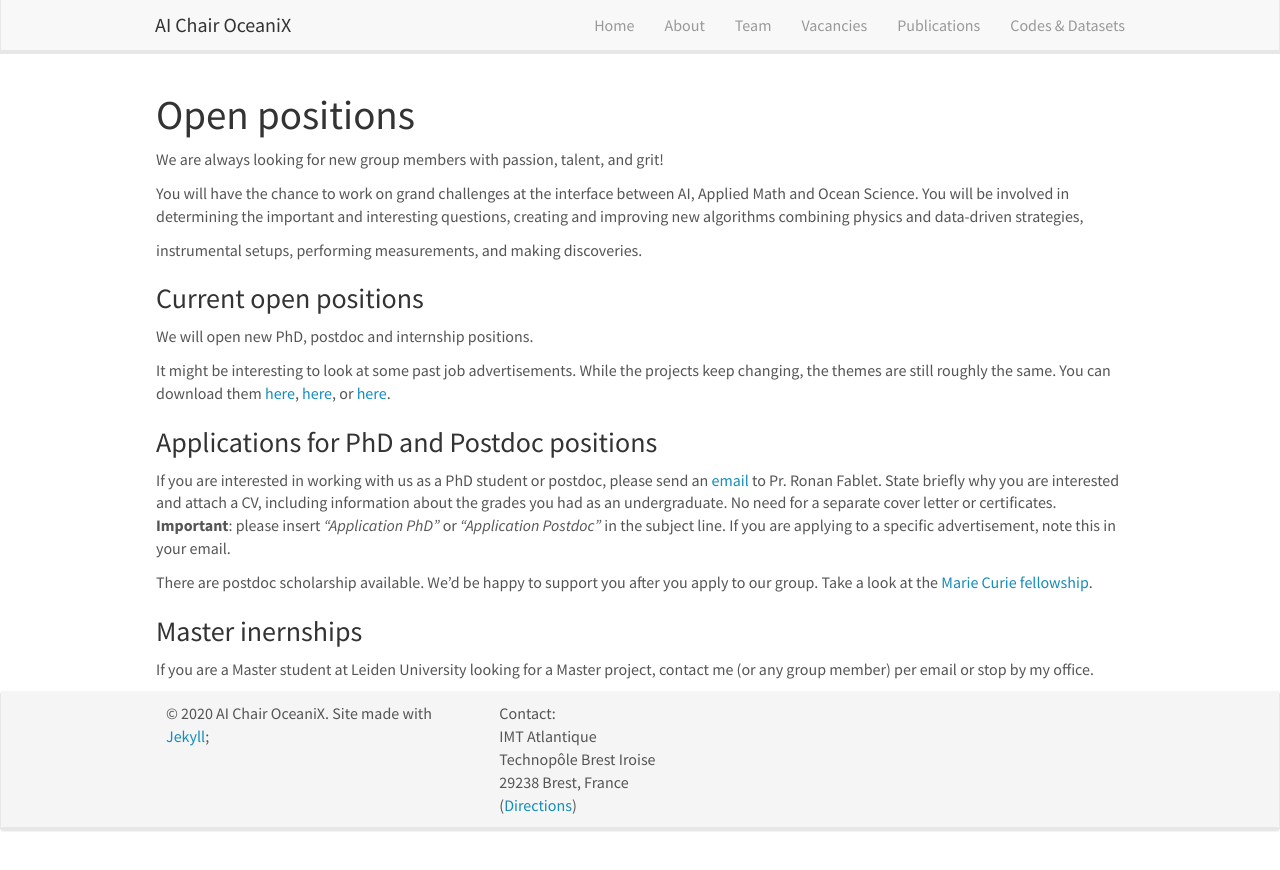
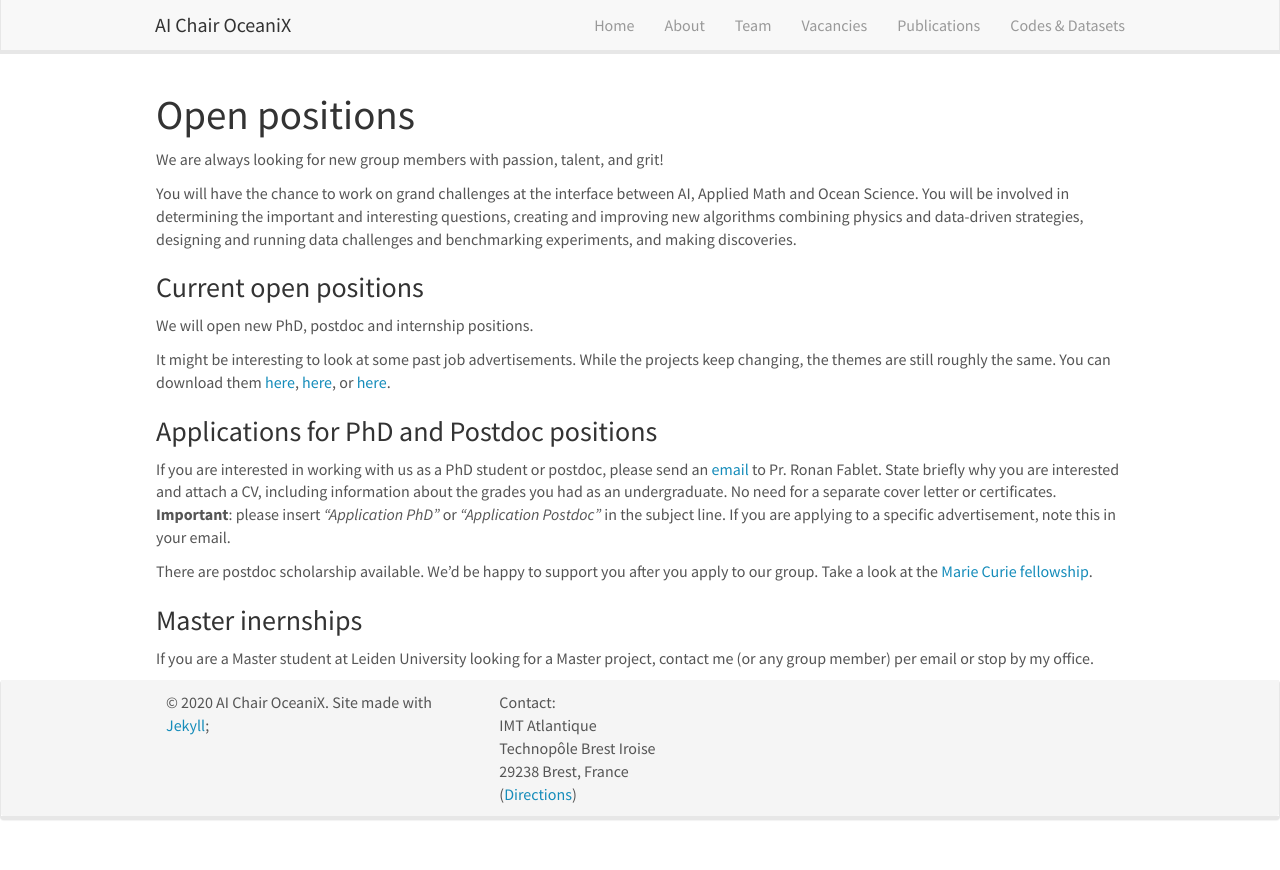
Before and after one commit to CIA-Oceanix/CIA-Oceanix.github.io, a Jekyll site: the page built from _pages/openings.md, in a window 1280 px wide. Shown: the top 870 px of the page. Built offline with Jekyll 4.4.1, drawn with Linux system fonts in a browser that asks for light colours; nearby versions of some CDN libraries.

Commit message:
Update openings.md

```diff
--- a/_pages/openings.md
+++ b/_pages/openings.md
@@ -10,9 +10,7 @@ permalink: /vacancies
 
 We are always looking for new group members with passion, talent, and grit!
 
-You will have the chance to work on grand challenges at the interface between AI, Applied Math and Ocean Science. You will be involved in determining the important and interesting questions, creating and improving new algorithms combining physics and data-driven strategies,
-
-instrumental setups, performing measurements, and making discoveries.
+You will have the chance to work on grand challenges at the interface between AI, Applied Math and Ocean Science. You will be involved in determining the important and interesting questions, creating and improving new algorithms combining physics and data-driven strategies, designing and running data challenges and benchmarking experiments, and making discoveries.
 
 ### Current open positions
 
```
